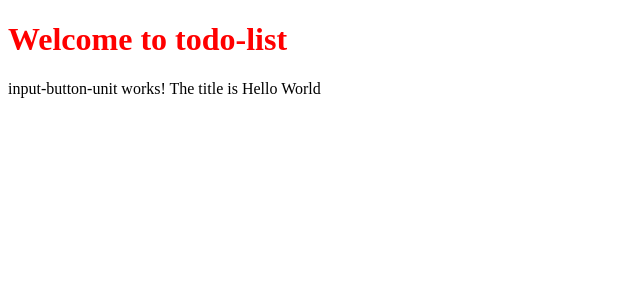
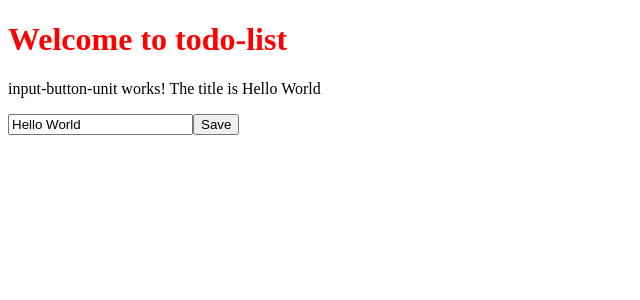
Before and after one commit to dennielstephen/todo-by-angular, an Angular app: page / in a window 1280 px wide. Shown: the top 300 px of the page, without its empty margins (0-640 px from the left). Built offline with nearby package versions, Linux system fonts and the light colour scheme.

Commit message:
1 file modified

```diff
--- a/src/app/input-button-unit/input-button-unit.component.ts
+++ b/src/app/input-button-unit/input-button-unit.component.ts
@@ -7,6 +7,9 @@ import { Component, OnInit } from '@angular/core';
   input-button-unit works!
   The title is {{ title }}
   </p>
+
+  <input [value] = "title" (keyup)="changeTitle('Button Clicked!')">
+  <button (click)="changeTitle('Button Clicked!')">Save</button>
   `,
   styleUrls: ['./input-button-unit.component.css']
 })
@@ -18,4 +21,8 @@ export class InputButtonUnitComponent implements OnInit {
   ngOnInit() {
   }
 
+  changeTitle(newTitle: string) {
+    this.title = newTitle;
+  }
+
 }
```
